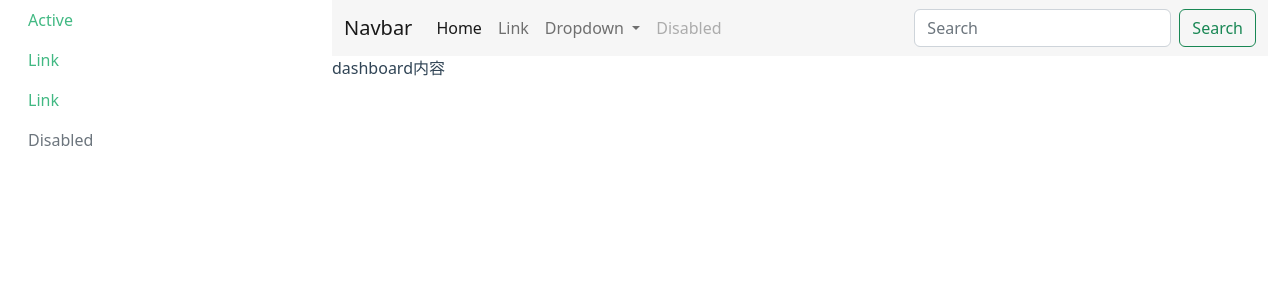
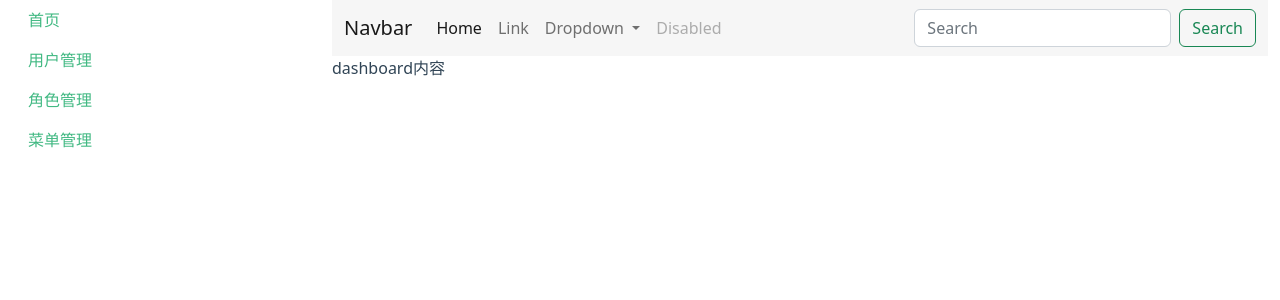
Before and after one commit to Pcjmy/nestjs-frontend, a Vue app: page /#/home/dashboard in a window 1280 px wide. Shown: the top 300 px of the page. Built offline with nearby package versions, Linux system fonts and the light colour scheme.

Commit message:
feat: 完成表格布局

```diff
--- a/index.html
+++ b/index.html
@@ -1,10 +1,15 @@
-<!doctype html>
+<!DOCTYPE html>
 <html lang="en">
   <head>
     <meta charset="UTF-8" />
     <link rel="icon" type="image/svg+xml" href="/vite.svg" />
     <meta name="viewport" content="width=device-width, initial-scale=1.0" />
     <title>Vite + Vue + TS</title>
+    <link
+      href="https://lf9-cdn-tos.bytecdntp.com/cdn/expire-1-M/font-awesome/5.15.4/css/all.min.css"
+      type="text/css"
+      rel="stylesheet"
+    />
   </head>
   <body>
     <div id="app"></div>
--- a/src/components/SidebarNav.vue
+++ b/src/components/SidebarNav.vue
@@ -1,26 +1,36 @@
 <template>
   <ul class="nav flex-column">
-    <li class="nav-item">
-      <a class="nav-link active" aria-current="page" href="#">Active</a>
+    <li class="nav-item" v-for="item in menus" :key="item.id">
+      <router-link
+        class="nav-link active"
+        aria-current="page"
+        :to="item.routeName ? { name: item.routeName } : item.path"
+        >{{ item.name }}</router-link
+      >
+    </li>
+    <!-- <li class="nav-item">
+      <router-link class="nav-link" :to="{name: 'users'}">用户管理</router-link>
     </li>
     <li class="nav-item">
-      <a class="nav-link" href="#">Link</a>
+      <router-link class="nav-link" :to="{name: 'roles'}">角色管理</router-link>
     </li>
     <li class="nav-item">
-      <a class="nav-link" href="#">Link</a>
-    </li>
-    <li class="nav-item">
-      <a class="nav-link disabled" href="#" tabindex="-1" aria-disabled="true"
-        >Disabled</a
-      >
-    </li>
+      <router-link class="nav-link" :to="{name: 'menus'}" tabindex="-1" aria-disabled="true">菜单管理</router-link>
+    </li> -->
   </ul>
 </template>
 
 <script lang="ts">
-import { defineComponent } from "vue";
+import { defineComponent, PropType } from "vue";
+import { MenuItem } from "./types/SidebarNav";
 
 export default defineComponent({
+  props: {
+    menus: {
+      type: Array as PropType<Array<MenuItem>>,
+      default: () => [] as MenuItem[],
+    },
+  },
   setup() {
     return {};
   },
--- /dev/null
+++ b/src/components/types/SidebarNav.d.ts
@@ -0,0 +1,6 @@
+export interface MenuItem {
+  id: number;
+  name: string;
+  path: string;
+  routeName?: string;
+}
--- a/src/layouts/default.vue
+++ b/src/layouts/default.vue
@@ -3,7 +3,7 @@
     <div class="row">
       <div class="col-3">
         <!-- 左侧菜单栏组件 -->
-        <SidebarNav />
+        <SidebarNav :menus="store.menus" />
       </div>
       <div class="col-9">
         <div class="row">
@@ -23,6 +23,7 @@
 import { defineComponent } from "vue";
 import SidebarNav from "@/components/SidebarNav.vue";
 import HeaderNav from "@/components/HeaderNav.vue";
+import { useMenusStore } from "@/store/menus";
 
 export default defineComponent({
   components: {
@@ -30,7 +31,10 @@ export default defineComponent({
     HeaderNav,
   },
   setup() {
-    return {};
+    const store = useMenusStore();
+    return {
+      store,
+    };
   },
 });
 </script>
--- a/src/router/index.ts
+++ b/src/router/index.ts
@@ -1,4 +1,4 @@
-import { RouteRecordRaw, createRouter, createWebHashHistory } from "vue-router";
+import { createRouter, createWebHashHistory, RouteRecordRaw } from "vue-router";
 import { App } from "vue";
 
 const routes = [
@@ -8,7 +8,7 @@ const routes = [
   },
   {
     path: "/reg",
-    component: () => import("@/views/reg/index.vue"),
+    component: () => import("@/views/login/index.vue"),
   },
   // 内容页
   // 首页
@@ -20,6 +20,21 @@ const routes = [
       {
         path: "dashboard",
         component: () => import("@/views/dashboard/index.vue"),
+      },
+      {
+        name: "users",
+        path: "users",
+        component: () => import("@/views/users/index.vue"),
+      },
+      {
+        name: "menus",
+        path: "menus",
+        component: () => import("@/views/menus/index.vue"),
+      },
+      {
+        name: "roles",
+        path: "roles",
+        component: () => import("@/views/roles/index.vue"),
       },
     ],
   },
--- /dev/null
+++ b/src/store/menus.ts
@@ -0,0 +1,30 @@
+import { defineStore } from "pinia";
+
+import { MenuItem } from "@/components/types/SidebarNav";
+
+export const useMenusStore = defineStore("menu", {
+  state: () => ({
+    menus: [
+      {
+        id: 1,
+        name: "首页",
+        path: "dashboard",
+      },
+      {
+        id: 2,
+        name: "用户管理",
+        routeName: "users",
+      },
+      {
+        id: 2,
+        name: "角色管理",
+        routeName: "roles",
+      },
+      {
+        id: 3,
+        name: "菜单管理",
+        routeName: "menus",
+      },
+    ] as MenuItem[],
+  }),
+});
--- /dev/null
+++ b/src/views/menus/index.vue
@@ -0,0 +1,15 @@
+<template>
+  <div>菜单页面</div>
+</template>
+
+<script lang="ts">
+import { defineComponent } from "vue";
+
+export default defineComponent({
+  setup() {
+    return {};
+  },
+});
+</script>
+
+<style scoped></style>
--- /dev/null
+++ b/src/views/roles/index.vue
@@ -0,0 +1,15 @@
+<template>
+  <div>角色页面</div>
+</template>
+
+<script lang="ts">
+import { defineComponent } from "vue";
+
+export default defineComponent({
+  setup() {
+    return {};
+  },
+});
+</script>
+
+<style scoped></style>
--- /dev/null
+++ b/src/views/users/index.vue
@@ -0,0 +1,56 @@
+<template>
+  <div>
+    <i class="fas fa-walking"></i>
+    <i class="fas fa-walking"></i>
+    <table class="table table-bordered table-hover table-striped">
+      <thead>
+        <tr>
+          <th scope="col">#</th>
+          <th scope="col">First</th>
+          <th scope="col">Last</th>
+          <th scope="col">Handle</th>
+        </tr>
+      </thead>
+      <tbody>
+        <tr>
+          <th scope="row">1</th>
+          <td>Mark</td>
+          <td>Otto</td>
+          <td>@mdo</td>
+        </tr>
+        <tr>
+          <th scope="row">2</th>
+          <td>Jacob</td>
+          <td>Thornton</td>
+          <td>@fat</td>
+        </tr>
+        <tr>
+          <th scope="row">3</th>
+          <td colspan="2">Larry the Bird</td>
+          <td>@twitter</td>
+        </tr>
+      </tbody>
+    </table>
+    <nav aria-label="Page navigation example">
+      <ul class="pagination">
+        <li class="page-item"><a class="page-link" href="#">Previous</a></li>
+        <li class="page-item"><a class="page-link" href="#">1</a></li>
+        <li class="page-item"><a class="page-link" href="#">2</a></li>
+        <li class="page-item"><a class="page-link" href="#">3</a></li>
+        <li class="page-item"><a class="page-link" href="#">Next</a></li>
+      </ul>
+    </nav>
+  </div>
+</template>
+
+<script lang="ts">
+import { defineComponent } from "vue";
+
+export default defineComponent({
+  setup() {
+    return {};
+  },
+});
+</script>
+
+<style scoped></style>
```
